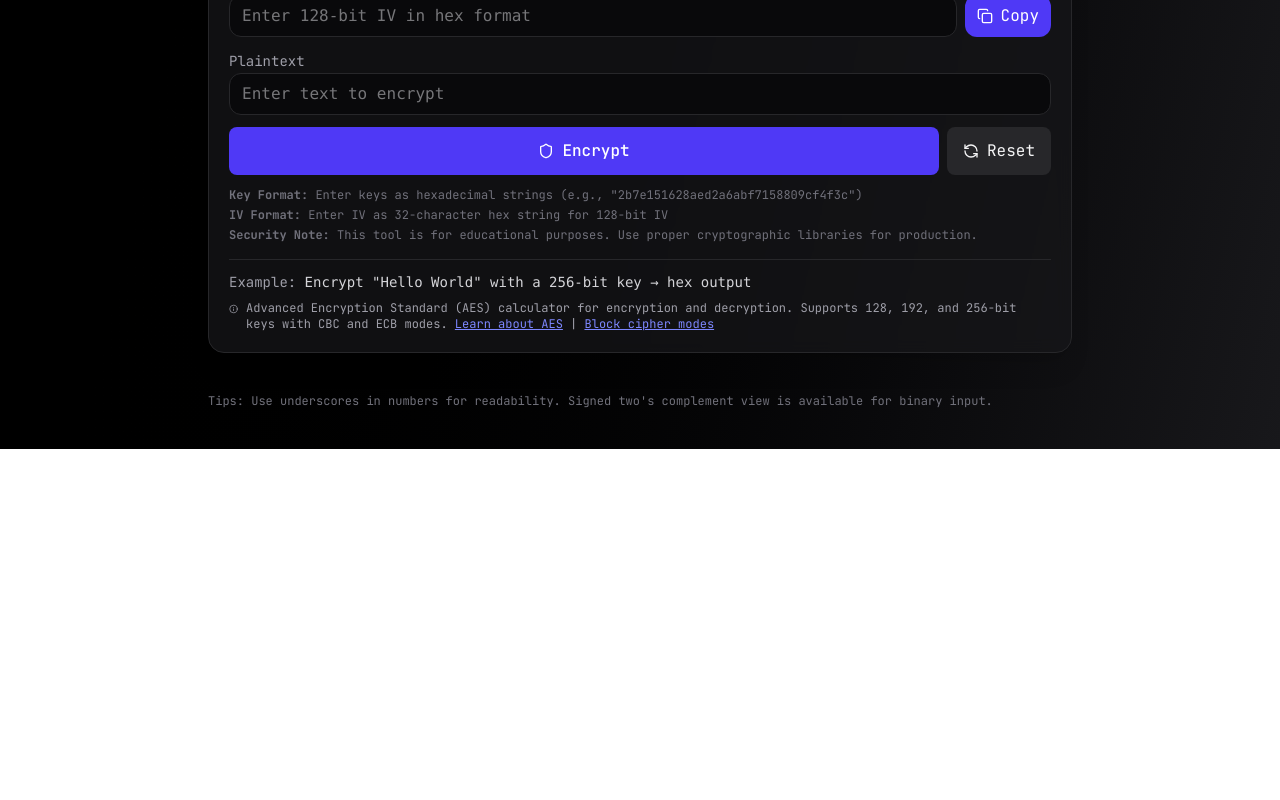
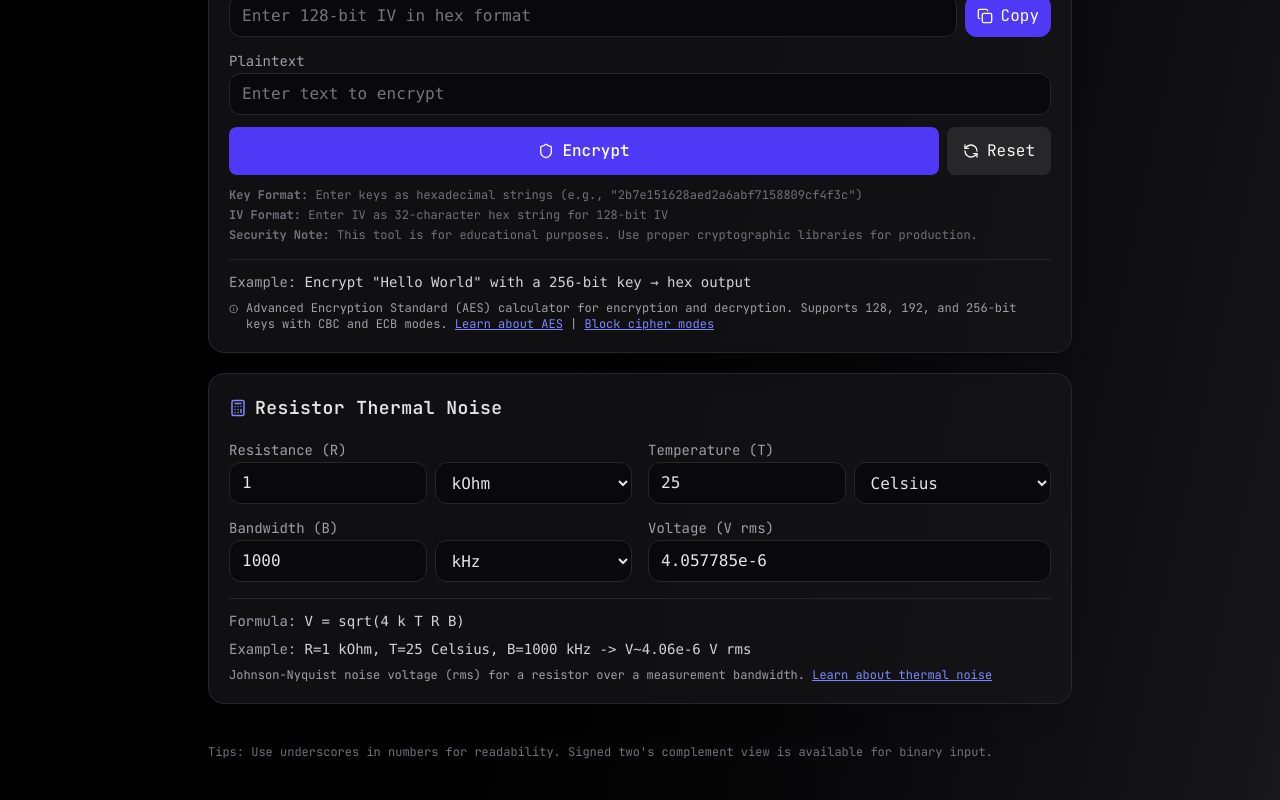
Before and after one commit to hulohot/data-conversions, a React (Vite) app: page / in a window 1280 px wide. Shown: the part 5353-6153 px from the top of the page. Before the commit the page ends 5802 px from the top, so only its background shows below. Built offline with nearby package versions, Linux system fonts and the light colour scheme.

Commit message:
Add thermal noise calculator with unit selectors and defaults

```diff
--- a/src/components/ConversionSuite.jsx
+++ b/src/components/ConversionSuite.jsx
@@ -13,6 +13,7 @@ import { TruthTable } from './TruthTable';
 import { KMapSolver } from './KMapSolver';
 import { XorCalculator } from './XorCalculator';
 import { AESCalculator } from './AESCalculator';
+import { ThermalNoise } from './ThermalNoise';
 import { ModuleManager } from './ModuleManager';
 
 export default function ConversionSuite() {
@@ -35,6 +36,7 @@ export default function ConversionSuite() {
     kmap: { title: "K-Map Solver", node: <KMapSolver /> },
     xor: { title: "XOR Calculator", node: <XorCalculator /> },
     aes: { title: "AES Calculator", node: <AESCalculator /> },
+    thermalNoise: { title: "Thermal Noise", node: <ThermalNoise /> },
   };
 
   const defaultModules = [
@@ -50,6 +52,7 @@ export default function ConversionSuite() {
     { key: "kmap", title: registry.kmap.title, visible: true },
     { key: "xor", title: registry.xor.title, visible: true },
     { key: "aes", title: registry.aes.title, visible: true },
+    { key: "thermalNoise", title: registry.thermalNoise.title, visible: true },
   ];
 
   const [modules, setModules] = useState(() => {
--- /dev/null
+++ b/src/components/ThermalNoise.jsx
@@ -0,0 +1,136 @@
+import React, { useMemo, useState } from 'react';
+import { Calculator } from "lucide-react";
+import { formatNumber } from '../utils/conversionUtils';
+import {
+  ToolCard,
+  Label,
+  NumberInput,
+  Select,
+  Row,
+  TextInput
+} from './UIComponents';
+
+const BOLTZMANN_CONSTANT = 1.380649e-23;
+const RESISTANCE_UNITS = [
+  { key: "ohm", label: "ohms", factor: 1 },
+  { key: "kohm", label: "kOhm", factor: 1e3 },
+  { key: "mohm", label: "MOhm", factor: 1e6 },
+];
+const BANDWIDTH_UNITS = [
+  { key: "hz", label: "Hz", factor: 1 },
+  { key: "khz", label: "kHz", factor: 1e3 },
+  { key: "mhz", label: "MHz", factor: 1e6 },
+  { key: "ghz", label: "GHz", factor: 1e9 },
+];
+const TEMPERATURE_UNITS = [
+  { key: "c", label: "Celsius" },
+  { key: "k", label: "Kelvin" },
+];
+
+export function ThermalNoise() {
+  const [resistance, setResistance] = useState(1);
+  const [resistanceUnit, setResistanceUnit] = useState("kohm");
+  const [temperature, setTemperature] = useState(25);
+  const [temperatureUnit, setTemperatureUnit] = useState("c");
+  const [bandwidth, setBandwidth] = useState(1000);
+  const [bandwidthUnit, setBandwidthUnit] = useState("khz");
+
+  const resistanceOhms = useMemo(() => {
+    if (!isFinite(resistance) || resistance < 0) return null;
+    const unit = RESISTANCE_UNITS.find((u) => u.key === resistanceUnit);
+    return unit ? resistance * unit.factor : null;
+  }, [resistance, resistanceUnit]);
+
+  const temperatureKelvin = useMemo(() => {
+    if (!isFinite(temperature)) return null;
+    const kelvin = temperatureUnit === "c" ? temperature + 273.15 : temperature;
+    return kelvin >= 0 ? kelvin : null;
+  }, [temperature, temperatureUnit]);
+
+  const bandwidthHz = useMemo(() => {
+    if (!isFinite(bandwidth) || bandwidth < 0) return null;
+    const unit = BANDWIDTH_UNITS.find((u) => u.key === bandwidthUnit);
+    return unit ? bandwidth * unit.factor : null;
+  }, [bandwidth, bandwidthUnit]);
+
+  const voltage = useMemo(() => {
+    if (
+      resistanceOhms == null ||
+      temperatureKelvin == null ||
+      bandwidthHz == null
+    ) {
+      return null;
+    }
+
+    return Math.sqrt(4 * BOLTZMANN_CONSTANT * temperatureKelvin * resistanceOhms * bandwidthHz);
+  }, [resistanceOhms, temperatureKelvin, bandwidthHz]);
+
+  const voltageText = voltage == null ? "" : formatNumber(voltage);
+
+  return (
+    <ToolCard
+      title="Resistor Thermal Noise"
+      icon={<Calculator className="text-indigo-400" size={18} />}
+      footer={
+        <div className="space-y-2">
+          <div>
+            <span className="text-zinc-400">Formula: </span>
+            <span className="font-mono text-zinc-300">V = sqrt(4 k T R B)</span>
+          </div>
+          <div>
+            <span className="text-zinc-400">Example: </span>
+            <span className="font-mono text-zinc-300">R=1 kOhm, T=25 Celsius, B=1000 kHz -&gt; V~4.06e-6 V rms</span>
+          </div>
+          <div className="text-xs">
+            <span>Johnson-Nyquist noise voltage (rms) for a resistor over a measurement bandwidth. </span>
+            <a href="https://en.wikipedia.org/wiki/Johnson%E2%80%93Nyquist_noise" target="_blank" rel="noopener noreferrer" className="text-indigo-400 hover:text-indigo-300 underline">
+              Learn about thermal noise
+            </a>
+          </div>
+        </div>
+      }
+    >
+      <Row>
+        <div>
+          <Label>Resistance (R)</Label>
+          <div className="grid grid-cols-2 gap-2">
+            <NumberInput value={resistance} onChange={setResistance} />
+            <Select
+              value={resistanceUnit}
+              onChange={setResistanceUnit}
+              options={RESISTANCE_UNITS.map((u) => ({ label: u.label, value: u.key }))}
+            />
+          </div>
+        </div>
+        <div>
+          <Label>Temperature (T)</Label>
+          <div className="grid grid-cols-2 gap-2">
+            <NumberInput value={temperature} onChange={setTemperature} />
+            <Select
+              value={temperatureUnit}
+              onChange={setTemperatureUnit}
+              options={TEMPERATURE_UNITS.map((u) => ({ label: u.label, value: u.key }))}
+            />
+          </div>
+        </div>
+      </Row>
+      <Row>
+        <div>
+          <Label>Bandwidth (B)</Label>
+          <div className="grid grid-cols-2 gap-2">
+            <NumberInput value={bandwidth} onChange={setBandwidth} />
+            <Select
+              value={bandwidthUnit}
+              onChange={setBandwidthUnit}
+              options={BANDWIDTH_UNITS.map((u) => ({ label: u.label, value: u.key }))}
+            />
+          </div>
+        </div>
+        <div>
+          <Label>Voltage (V rms)</Label>
+          <TextInput value={voltageText} readOnly />
+        </div>
+      </Row>
+    </ToolCard>
+  );
+}
```
